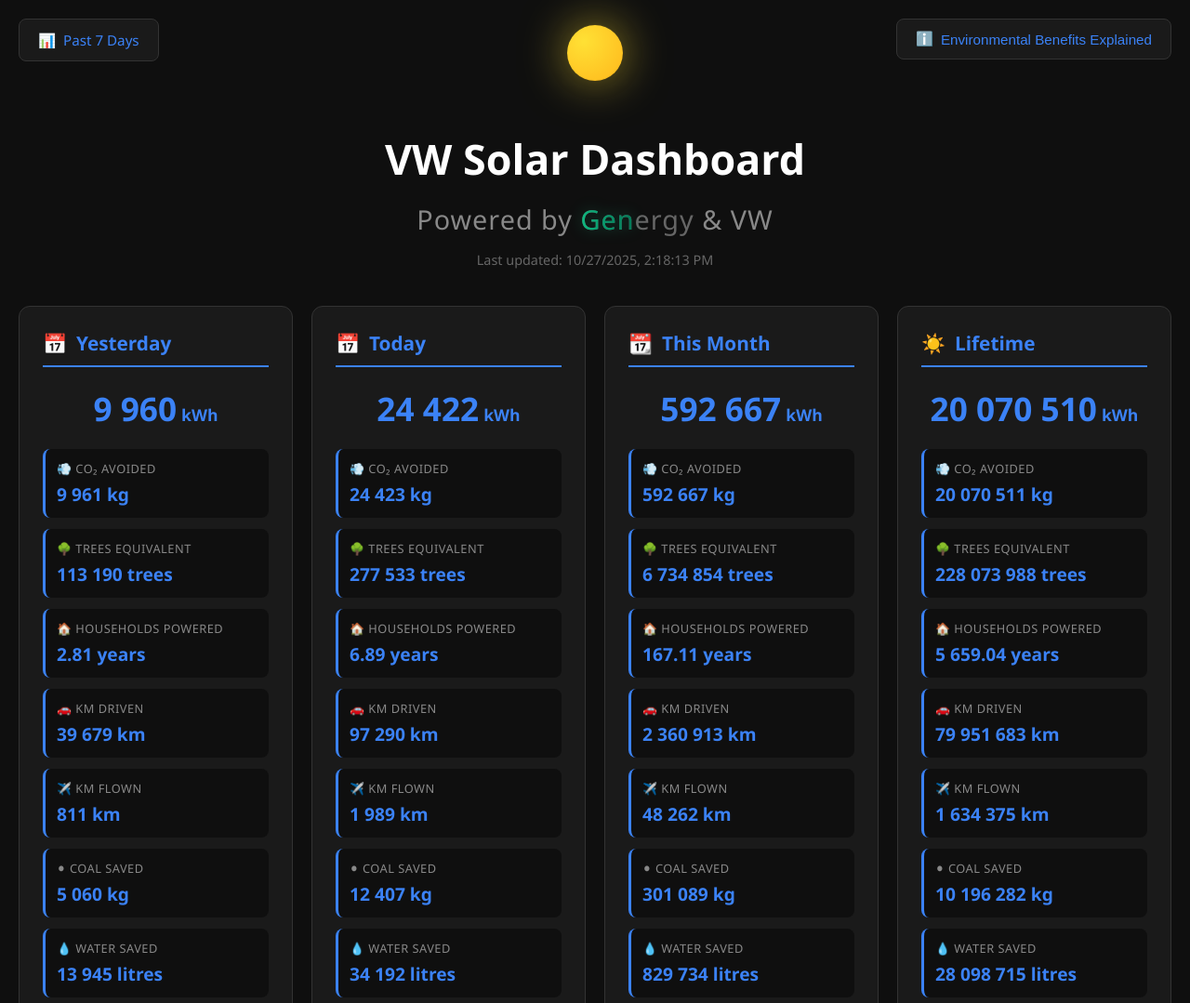
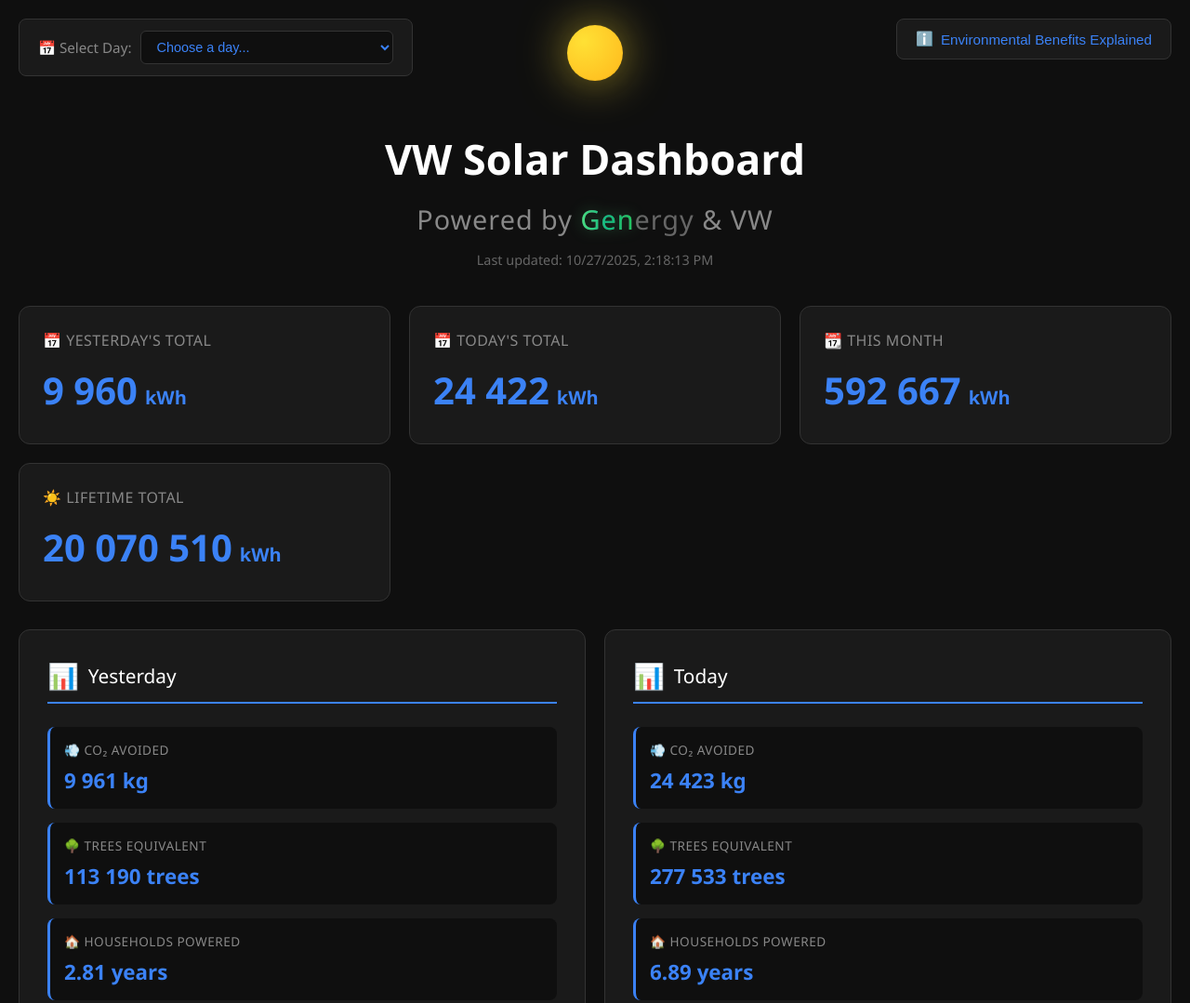
Before and after one commit to GenergyDashboard/VW-Solar-Overview, a plain HTML site: page index.html in a window 1280 px wide. Shown: the top 1079 px of the page at 93% size. Drawn offline with Linux system fonts and the light colour scheme.

Commit message:
Updated dashboard layout to match Muir College format

```diff
--- a/index.html
+++ b/index.html
@@ -51,8 +51,12 @@
         }
 
         @keyframes float {
-            0%, 100% { transform: translateY(0px); }
-            50% { transform: translateY(-15px); }
+            0%, 100% {
+                transform: translateY(0px);
+            }
+            50% {
+                transform: translateY(-15px);
+            }
         }
 
         .header h1 {
@@ -91,26 +95,74 @@
             position: absolute;
             left: 0;
             top: 0;
-            background: linear-gradient(90deg, #10b981 0%, #059669 50%, #047857 100%);
+            background: linear-gradient(90deg, #4ade80 0%, #10b981 50%, #22c55e 100%);
             background-clip: text;
             -webkit-background-clip: text;
             -webkit-text-fill-color: transparent;
             width: 0%;
             overflow: hidden;
             animation: greenSweep 6s ease-in-out infinite;
-            filter: drop-shadow(0 0 8px rgba(16, 185, 129, 0.4));
+            filter: drop-shadow(0 0 8px rgba(74, 222, 128, 0.4));
         }
 
         @keyframes greenSweep {
-            0%, 100% { width: 0%; }
-            50% { width: 100%; }
-            65% { width: 100%; }
+            0%, 100% {
+                width: 0%;
+            }
+            50% {
+                width: 100%;
+            }
+            65% {
+                width: 100%;
+            }
         }
 
         .last-updated {
             font-size: 0.9em;
             color: #666;
             margin-top: 15px;
+        }
+
+        .day-selector {
+            position: absolute;
+            top: 20px;
+            left: 20px;
+            background: #1a1a1a;
+            border: 1px solid #333;
+            border-radius: 8px;
+            padding: 12px 20px;
+            color: #3b82f6;
+            font-size: 0.95em;
+            display: flex;
+            align-items: center;
+            gap: 10px;
+        }
+
+        .day-selector label {
+            color: #888;
+            font-weight: 500;
+        }
+
+        .day-selector select {
+            background: #0f0f0f;
+            border: 1px solid #333;
+            border-radius: 6px;
+            padding: 8px 12px;
+            color: #3b82f6;
+            font-size: 0.95em;
+            cursor: pointer;
+            outline: none;
+            transition: all 0.3s ease;
+        }
+
+        .day-selector select:hover {
+            border-color: #3b82f6;
+            background: #1a1a1a;
+        }
+
+        .day-selector select option {
+            background: #1a1a1a;
+            color: #3b82f6;
         }
 
         .info-toggle {
@@ -134,59 +186,6 @@
             background: #222;
             border-color: #3b82f6;
             transform: translateY(-2px);
-        }
-
-        .past-7-days-selector {
-            position: absolute;
-            top: 20px;
-            left: 20px;
-            background: #1a1a1a;
-            border: 1px solid #333;
-            border-radius: 8px;
-            padding: 12px 20px;
-            color: #3b82f6;
-            cursor: pointer;
-            font-size: 0.95em;
-            transition: all 0.3s ease;
-            display: flex;
-            align-items: center;
-            gap: 8px;
-        }
-
-        .past-7-days-selector:hover {
-            background: #222;
-            border-color: #3b82f6;
-            transform: translateY(-2px);
-        }
-
-        .days-dropdown {
-            position: absolute;
-            top: calc(100% + 10px);
-            left: 0;
-            background: #1a1a1a;
-            border: 1px solid #333;
-            border-radius: 8px;
-            padding: 10px 0;
-            display: none;
-            min-width: 200px;
-            box-shadow: 0 4px 12px rgba(0, 0, 0, 0.5);
-            z-index: 1000;
-        }
-
-        .days-dropdown.show {
-            display: block;
-            animation: slideDown 0.3s ease;
-        }
-
-        .day-item {
-            padding: 12px 20px;
-            cursor: pointer;
-            transition: background 0.2s ease;
-            color: #fff;
-        }
-
-        .day-item:hover {
-            background: #222;
         }
 
         .info-panel {
@@ -263,45 +262,85 @@
             border: 1px solid #2a2a2a;
         }
 
-        .main-grid {
+        .grid {
             display: grid;
-            grid-template-columns: repeat(4, 1fr);
+            grid-template-columns: repeat(auto-fit, minmax(300px, 1fr));
             gap: 20px;
             margin-bottom: 30px;
         }
 
-        @media (max-width: 1200px) {
-            .main-grid {
-                grid-template-columns: repeat(2, 1fr);
-            }
-        }
-
-        @media (max-width: 768px) {
-            .main-grid {
-                grid-template-columns: 1fr;
-            }
-        }
-
-        .period-card {
+        .card {
             background: #1a1a1a;
             border-radius: 12px;
             padding: 25px;
             border: 1px solid #333;
             transition: all 0.3s ease;
+            backdrop-filter: blur(10px);
         }
 
-        .period-card:hover {
+        .card:hover {
             background: #222;
             border-color: #555;
             transform: translateY(-5px);
             box-shadow: 0 10px 30px rgba(59, 130, 246, 0.1);
         }
 
-        .period-title {
+        .card-title {
+            font-size: 1em;
+            color: #888;
+            margin-bottom: 15px;
+            font-weight: 500;
+            text-transform: uppercase;
+            letter-spacing: 0.5px;
+        }
+
+        .card-value {
+            font-size: 2.5em;
+            font-weight: 700;
+            color: #3b82f6;
+            margin-bottom: 5px;
+        }
+
+        .card-value .value-number {
+            display: inline;
+        }
+
+        .card-value .value-unit {
+            font-size: 0.5em;
+            margin-left: 8px;
+            color: #3b82f6;
+        }
+
+        .env-sections {
+            display: grid;
+            grid-template-columns: repeat(4, 1fr);
+            gap: 20px;
+            margin-bottom: 20px;
+        }
+
+        @media (max-width: 1400px) {
+            .env-sections {
+                grid-template-columns: repeat(2, 1fr);
+            }
+        }
+
+        @media (max-width: 768px) {
+            .env-sections {
+                grid-template-columns: 1fr;
+            }
+        }
+
+        .section {
+            background: #1a1a1a;
+            border-radius: 12px;
+            padding: 30px;
+            border: 1px solid #333;
+        }
+
+        .section-title {
             font-size: 1.3em;
-            color: #3b82f6;
-            margin-bottom: 20px;
-            font-weight: 600;
+            margin-bottom: 25px;
+            color: #fff;
             border-bottom: 2px solid #3b82f6;
             padding-bottom: 10px;
             display: flex;
@@ -309,33 +348,24 @@
             gap: 10px;
         }
 
-        .total-kwh {
-            font-size: 2.2em;
-            font-weight: 700;
-            color: #3b82f6;
-            margin-bottom: 20px;
-            text-align: center;
+        .section-icon {
+            font-size: 1.3em;
         }
 
-        .total-kwh .unit {
-            font-size: 0.5em;
-            margin-left: 5px;
-        }
-
-        .env-list {
+        .env-grid {
             display: flex;
             flex-direction: column;
-            gap: 12px;
+            gap: 15px;
         }
 
         .env-item {
-            padding: 12px;
+            padding: 15px;
             background: #0f0f0f;
             border-radius: 8px;
             border-left: 3px solid #3b82f6;
+            position: relative;
+            cursor: help;
             transition: all 0.3s ease;
-            cursor: help;
-            position: relative;
         }
 
         .env-item:hover {
@@ -344,15 +374,15 @@
         }
 
         .env-item-label {
-            font-size: 0.8em;
+            font-size: 0.85em;
             color: #888;
-            margin-bottom: 5px;
+            margin-bottom: 8px;
             text-transform: uppercase;
             letter-spacing: 0.5px;
         }
 
         .env-item-value {
-            font-size: 1.2em;
+            font-size: 1.4em;
             font-weight: 700;
             color: #3b82f6;
         }
@@ -392,6 +422,21 @@
             transform: translateX(-50%) scale(1);
         }
 
+        .progress-bar {
+            position: absolute;
+            bottom: 0;
+            left: 0;
+            height: 2px;
+            background: linear-gradient(90deg, #3b82f6, #60a5fa);
+            width: 0%;
+            transition: width 3s linear;
+            border-radius: 0 0 0 8px;
+        }
+
+        .env-item:hover .progress-bar {
+            width: 100%;
+        }
+
         .loading {
             text-align: center;
             padding: 50px;
@@ -410,9 +455,17 @@
         }
 
         @media (max-width: 768px) {
-            .info-toggle, .past-7-days-selector {
+            .day-selector {
                 position: static;
-                margin: 0 auto 10px;
+                margin: 0 auto 20px;
+                width: fit-content;
+                flex-direction: column;
+                gap: 8px;
+            }
+
+            .info-toggle {
+                position: static;
+                margin: 0 auto 20px;
                 width: fit-content;
             }
 
@@ -423,22 +476,31 @@
             .header p {
                 font-size: 1.3em;
             }
+
+            .animated-sun {
+                width: 60px;
+                height: 60px;
+            }
+
+            .sun-circle {
+                width: 60px;
+                height: 60px;
+            }
+
+            .tooltip {
+                width: 220px;
+                font-size: 0.8em;
+            }
         }
     </style>
 </head>
 <body>
     <div class="container">
-        <div class="past-7-days-selector" onclick="toggleDaysDropdown()">
-            <span>📊</span>
-            <span>Past 7 Days</span>
-            <div class="days-dropdown" id="daysDropdown">
-                <div class="day-item" onclick="selectDay(event, -2)">2 days ago</div>
-                <div class="day-item" onclick="selectDay(event, -3)">3 days ago</div>
-                <div class="day-item" onclick="selectDay(event, -4)">4 days ago</div>
-                <div class="day-item" onclick="selectDay(event, -5)">5 days ago</div>
-                <div class="day-item" onclick="selectDay(event, -6)">6 days ago</div>
-                <div class="day-item" onclick="selectDay(event, -7)">7 days ago</div>
-            </div>
+        <div class="day-selector">
+            <label for="daySelect">📅 Select Day:</label>
+            <select id="daySelect" onchange="handleDayChange()">
+                <option value="">Choose a day...</option>
+            </select>
         </div>
 
         <button class="info-toggle" onclick="toggleInfo()">
@@ -496,55 +558,93 @@
                     <div class="formula">Water Saved = Energy (kWh) × 1.4 litres per kWh</div>
                 </div>
             </div>
+
+            <div class="info-section">
+                <h3>📊 Why These Metrics Matter</h3>
+                <div class="calculation-item">
+                    <strong>Real Environmental Impact</strong>
+                    <p>Every kilowatt-hour of solar energy we generate directly reduces our dependence on fossil fuels and helps combat climate change. These calculations translate abstract energy numbers into tangible environmental benefits that everyone can understand.</p>
+                </div>
+                <div class="calculation-item">
+                    <strong>Data Transparency</strong>
+                    <p>All calculations use internationally recognized conversion factors and are updated in real-time based on actual solar production data from our monitoring system.</p>
+                </div>
+            </div>
         </div>
 
         <div id="loading" class="loading">Loading solar data...</div>
         <div id="error" class="error" style="display: none;"></div>
 
         <div id="content" style="display: none;">
-            <div class="main-grid">
-                <div class="period-card">
-                    <div class="period-title">
-                        <span>📅</span>
+            <div class="grid">
+                <div class="card">
+                    <div class="card-title">📅 Yesterday's Total</div>
+                    <div class="card-value">
+                        <span class="value-number" id="yesterdayTotal">0</span><span class="value-unit">kWh</span>
+                    </div>
+                </div>
+
+                <div class="card">
+                    <div class="card-title">📅 Today's Total</div>
+                    <div class="card-value">
+                        <span class="value-number" id="dailyTotal">0</span><span class="value-unit">kWh</span>
+                    </div>
+                </div>
+
+                <div class="card">
+                    <div class="card-title">📆 This Month</div>
+                    <div class="card-value">
+                        <span class="value-number" id="monthlyTotal">0</span><span class="value-unit">kWh</span>
+                    </div>
+                </div>
+
+                <div class="card">
+                    <div class="card-title">☀️ Lifetime Total</div>
+                    <div class="card-value">
+                        <span class="value-number" id="lifetimeTotal">0</span><span class="value-unit">kWh</span>
+                    </div>
+                </div>
+            </div>
+
+            <div class="env-sections">
+                <div class="section" id="selectedDaySection" style="display: none;">
+                    <div class="section-title">
+                        <span class="section-icon">📅</span>
+                        <span id="selectedDayTitle">Selected Day</span>
+                    </div>
+                    <div class="env-grid" id="selectedDayEnv"></div>
+                </div>
+
+                <div class="section">
+                    <div class="section-title">
+                        <span class="section-icon">📊</span>
                         <span>Yesterday</span>
                     </div>
-                    <div class="total-kwh">
-                        <span id="yesterdayTotal">0</span><span class="unit">kWh</span>
-                    </div>
-                    <div class="env-list" id="yesterdayEnv"></div>
+                    <div class="env-grid" id="yesterdayEnv"></div>
                 </div>
 
-                <div class="period-card">
-                    <div class="period-title">
-                        <span>📅</span>
+                <div class="section">
+                    <div class="section-title">
+                        <span class="section-icon">📊</span>
                         <span>Today</span>
                     </div>
-                    <div class="total-kwh">
-                        <span id="dailyTotal">0</span><span class="unit">kWh</span>
-                    </div>
-                    <div class="env-list" id="dailyEnv"></div>
+                    <div class="env-grid" id="dailyEnv"></div>
                 </div>
 
-                <div class="period-card">
-                    <div class="period-title">
-                        <span>📆</span>
+                <div class="section">
+                    <div class="section-title">
+                        <span class="section-icon">📈</span>
                         <span>This Month</span>
                     </div>
-                    <div class="total-kwh">
-                        <span id="monthlyTotal">0</span><span class="unit">kWh</span>
-                    </div>
-                    <div class="env-list" id="monthlyEnv"></div>
+                    <div class="env-grid" id="monthlyEnv"></div>
                 </div>
 
-                <div class="period-card">
-                    <div class="period-title">
-                        <span>☀️</span>
+                <div class="section">
+                    <div class="section-title">
+                        <span class="section-icon">☀️</span>
                         <span>Lifetime</span>
                     </div>
-                    <div class="total-kwh">
-                        <span id="lifetimeTotal">0</span><span class="unit">kWh</span>
-                    </div>
-                    <div class="env-list" id="lifetimeEnv"></div>
+                    <div class="env-grid" id="lifetimeEnv"></div>
                 </div>
             </div>
         </div>
@@ -565,32 +665,6 @@
                 text.textContent = 'Hide Explanation';
             }
         }
-
-        function toggleDaysDropdown() {
-            const dropdown = document.getElementById('daysDropdown');
-            dropdown.classList.toggle('show');
-        }
-
-        function selectDay(event, daysAgo) {
-            event.stopPropagation();
-            if (!fullData || !fullData.past_7_days) return;
-
-            const dayIndex = fullData.past_7_days.length + daysAgo;
-            if (dayIndex >= 0 && dayIndex < fullData.past_7_days.length) {
-                const dayData = fullData.past_7_days[dayIndex];
-                alert(`${dayData.date}\nTotal: ${formatNumber(dayData.total_kwh)} kWh\nCO₂ Avoided: ${formatNumber(dayData.environmental.co2_avoided_kg)} kg`);
-            }
-
-            toggleDaysDropdown();
-        }
-
-        document.addEventListener('click', function(event) {
-            const dropdown = document.getElementById('daysDropdown');
-            const selector = document.querySelector('.past-7-days-selector');
-            if (!selector.contains(event.target)) {
-                dropdown.classList.remove('show');
-            }
-        });
 
         const tooltipDescriptions = {
             'co2': 'Amount of CO₂ emissions prevented by using solar power instead of conventional electricity from the grid.',
@@ -633,6 +707,7 @@
                 <div class="env-item" data-tooltip="${tooltipText}">
                     <div class="env-item-label">${label}</div>
                     <div class="env-item-value">${formatNumber(value)} ${unit}</div>
+                    <div class="progress-bar"></div>
                     ${tooltipText ? `<div class="tooltip">${tooltipText}</div>` : ''}
                 </div>
             `;
@@ -644,8 +719,8 @@
                 ${createEnvItem('💨 CO₂ Avoided', data.co2_avoided_kg, 'kg')}
                 ${createEnvItem('🌳 Trees Equivalent', data.trees_planted_lower, 'trees')}
                 ${createEnvItem('🏠 Households Powered', data.households_powered, 'years')}
-                ${createEnvItem('🚗 km Driven', data.km_driven_equivalent, 'km')}
-                ${createEnvItem('✈️ km Flown', data.km_flown_equivalent, 'km')}
+                ${createEnvItem('🚗 km Driven Equivalent', data.km_driven_equivalent, 'km')}
+                ${createEnvItem('✈️ km Flown Equivalent', data.km_flown_equivalent, 'km')}
                 ${createEnvItem('⚫ Coal Saved', data.coal_saved_kg, 'kg')}
                 ${createEnvItem('💧 Water Saved', data.water_saved_litres, 'litres')}
             `;
@@ -668,6 +743,60 @@
             });
         }
 
+        function populateDaySelector(data) {
+            const select = document.getElementById('daySelect');
+
+            select.innerHTML = '<option value="">Choose a day...</option>';
+
+            if (data.past_7_days && Array.isArray(data.past_7_days)) {
+                const days = ['Sunday', 'Monday', 'Tuesday', 'Wednesday', 'Thursday', 'Friday', 'Saturday'];
+
+                const historicalDays = [...data.past_7_days]
+                    .sort((a, b) => new Date(b.date) - new Date(a.date))
+                    .slice(1);
+
+                historicalDays.forEach(day => {
+                    const date = new Date(day.date);
+                    const dayName = days[date.getDay()];
+                    const displayDate = date.toLocaleDateString('en-ZA', {
+                        year: 'numeric',
+                        month: '2-digit',
+                        day: '2-digit'
+                    });
+
+                    const option = document.createElement('option');
+                    option.value = day.date;
+                    option.textContent = `${dayName} (${displayDate}) - ${formatTotalNumber(day.total_kwh)} kWh`;
+                    select.appendChild(option);
+                });
+            }
+        }
+
+        function handleDayChange() {
+            const select = document.getElementById('daySelect');
+            const selectedDate = select.value;
+            const section = document.getElementById('selectedDaySection');
+
+            if (!selectedDate || !fullData) {
+                section.style.display = 'none';
+                return;
+            }
+
+            if (fullData.past_7_days && Array.isArray(fullData.past_7_days)) {
+                const selectedDay = fullData.past_7_days.find(day => day.date === selectedDate);
+
+                if (selectedDay) {
+                    section.style.display = 'block';
+                    const selectedOption = select.options[select.selectedIndex];
+                    document.getElementById('selectedDayTitle').textContent = selectedOption.textContent.split(' - ')[0];
+                    displayEnvironmentalData(selectedDay.environmental, 'selectedDayEnv');
+                    return;
+                }
+            }
+
+            section.style.display = 'none';
+        }
+
         async function fetchData() {
             try {
                 const response = await fetch(DATA_URL + '?t=' + Date.now());
@@ -687,6 +816,8 @@
                 displayEnvironmentalData(data.daily_environmental, 'dailyEnv');
                 displayEnvironmentalData(data.monthly_environmental, 'monthlyEnv');
                 displayEnvironmentalData(data.lifetime_environmental, 'lifetimeEnv');
+
+                populateDaySelector(data);
 
                 const updateTime = new Date(data.timestamp);
                 document.getElementById('lastUpdated').textContent =
```
